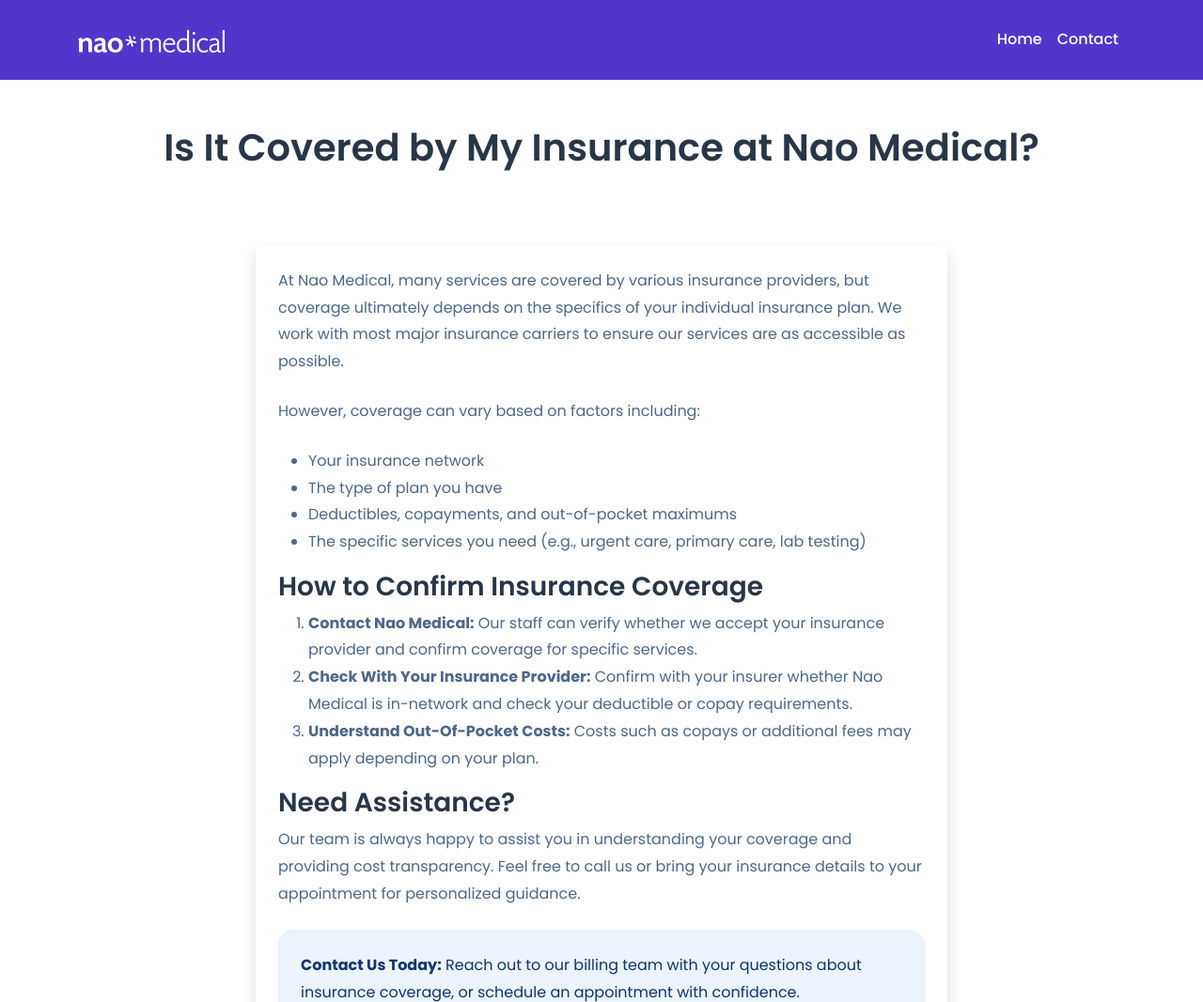
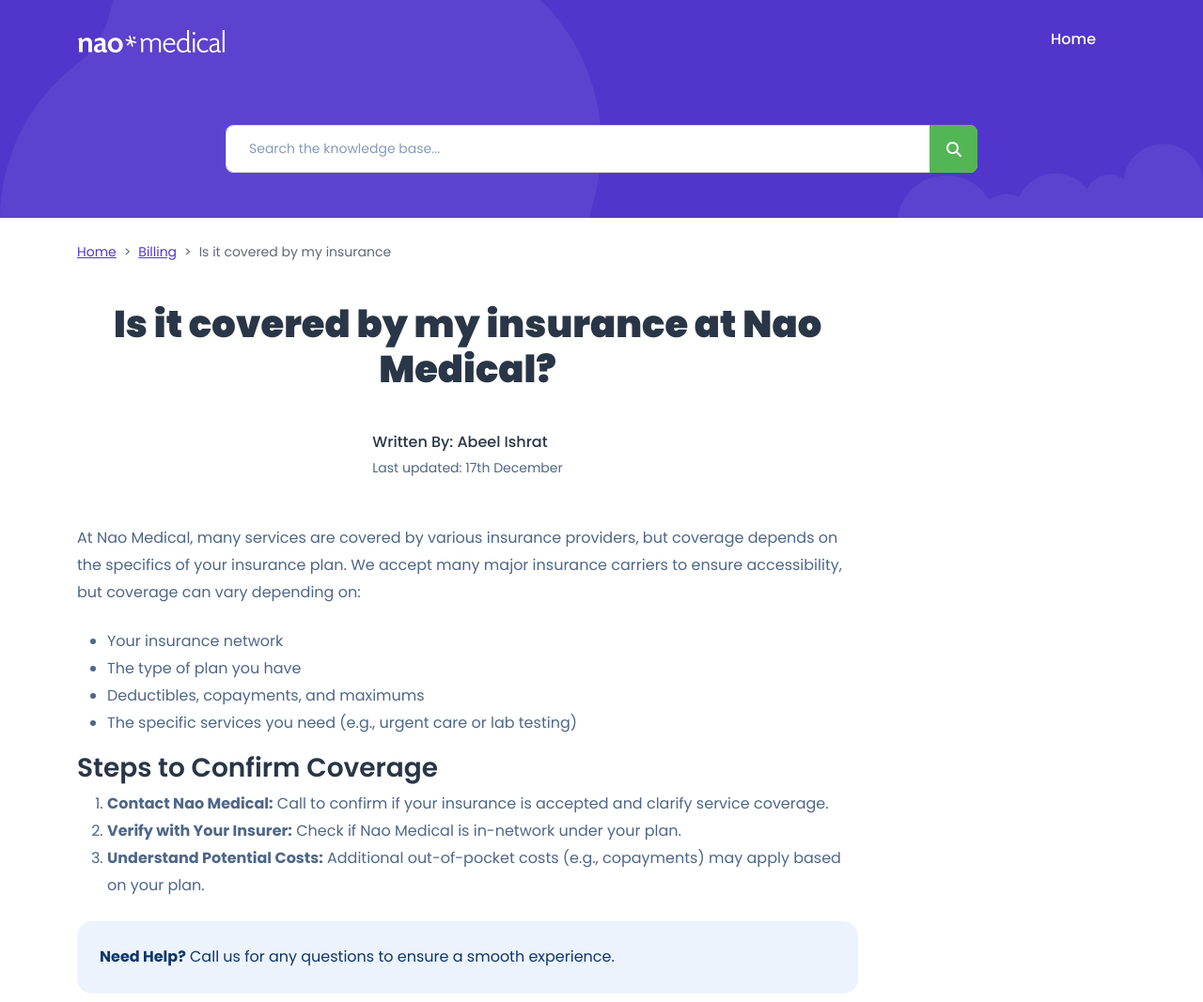
Before and after one commit to AbeelIshrat1602/Support_Pages_New, a plain HTML site: page help-article.html in a window 1280 px wide. Shown: the top 1067 px of the page at 94% size. Drawn offline with nearby package versions, Linux system fonts and the light colour scheme.

Commit message:
Article updated

```diff
--- a/help-article.html
+++ b/help-article.html
@@ -1,101 +1,154 @@
 <!DOCTYPE html>
 <html lang="en">
 <head>
-    <title>Insurance Coverage at Nao Medical</title>
+    <title>DevDesk - Bootstrap Knowledge Base &amp; Help Centre Template For Tech Products</title>
 
     <!-- Meta -->
     <meta charset="utf-8">
     <meta http-equiv="X-UA-Compatible" content="IE=edge">
     <meta name="viewport" content="width=device-width, initial-scale=1.0">
-    <meta name="description" content="Learn whether your insurance is accepted at Nao Medical.">
-    <meta name="author" content="Nao Medical">
+    <meta name="description" content="Bootstrap Knowledge Base and Help Centre Template">
+    <meta name="author" content="Xiaoying Riley at 3rd Wave Media">
     <link rel="shortcut icon" href="favicon.ico">
 
     <!-- Google Font -->
     <link rel="preconnect" href="https://fonts.googleapis.com">
 	<link rel="preconnect" href="https://fonts.gstatic.com" crossorigin>
-    <link href="https://fonts.googleapis.com/css2?family=Poppins:wght@400;500;600;700&display=swap" rel="stylesheet">
+	<link href="https://fonts.googleapis.com/css2?family=Poppins:ital,wght@0,100;0,200;0,300;0,400;0,500;0,600;0,700;0,800;0,900;1,100;1,200;1,300;1,400;1,500&display=swap" rel="stylesheet">
 
-    <!-- CSS & FontAwesome -->
+    <!-- Bootstrap Icons -->
     <link rel="stylesheet" href="https://cdn.jsdelivr.net/npm/bootstrap-icons@1.10.5/font/bootstrap-icons.css">
+
+    <!-- FontAwesome JS-->
     <script defer src="assets/fontawesome/js/all.min.js"></script>
+
+    <!-- Plugin CSS -->
+    <link rel="stylesheet" href="https://cdnjs.cloudflare.com/ajax/libs/highlight.js/11.9.0/styles/atom-one-dark-reasonable.min.css">
+
+    <!-- Theme CSS -->
     <link id="theme-style" rel="stylesheet" href="assets/css/devdesk.css">
+
 </head>
 
 <body>
 	<div class="page-header-wrapper">
+		<div class="page-header-bg-pattern-holder">
+			<div class="bg-pattern-top"></div>
+			<div class="bg-pattern-bottom"></div>
+		</div><!--//page-header-bg-pattern-holder-->
+
 	    <header class="header">
 			<div class="container">
-                <nav class="navbar navbar-expand-lg">
+				<nav class="navbar navbar-expand-lg" >
 					<div class="site-logo me-3">
 						<a class="navbar-brand" href="index.html">
 							<img class="logo-icon" src="assets/images/logo.png" alt="logo">
 						</a>
-                    </div>
-                    <button class="navbar-toggler" type="button" data-bs-toggle="collapse" data-bs-target="#navigation">
-                        <span></span>
-						<span></span>
-						<span></span>
+					</div><!--//site-logo-->
+
+
+					<button class="navbar-toggler collapsed" type="button" data-bs-toggle="collapse" data-bs-target="#navigation" aria-controls="navigation" aria-expanded="false" aria-label="Toggle navigation">
+				        <span> </span>
+						<span> </span>
+						<span> </span>
 				    </button>
-                    <div class="collapse navbar-collapse" id="navigation">
-                        <ul class="navbar-nav ms-auto">
-                            <li class="nav-item"><a class="nav-link" href="index.html">Home</a></li>
-                            <li class="nav-item"><a class="nav-link" href="contact.html">Contact</a></li>
-                        </ul>
+
+					<div class="collapse navbar-collapse ms-auto" id="navigation">
+
+						<ul class="navbar-nav ms-auto align-items-lg-center">
+							<li class="nav-item me-lg-4">
+								<a class="nav-link" href="index.html">Home</a>
+							</li>
+
+						</ul><!--//navbar-nav-->
 					</div>
 				</nav>
-            </div>
-        </header>
-    </div>
+			</div><!--//container-->
 
-    <div class="page-heading-holder bg-light text-center py-5">
-        <div class="container">
-            <h1>Is It Covered by My Insurance at Nao Medical?</h1>
+		</header><!--//header-->
+
+		<div class="page-heading-holder">
+			<div class="container text-center">
+
+			    <div class="page-heading-sub single-col-max mx-auto">
+
+				    <div class="help-search-main d-block mx-auto">
+		                 <form class="search-form w-100">
+				            <input type="text" placeholder="Search the knowledge base..." name="search" class="form-control search-input">
+				            <button type="submit" class="btn search-btn" value="Search">
+				                <svg width="16px" height="16px" viewBox="0 0 16 16" version="1.1" xmlns="http://www.w3.org/2000/svg" xmlns:xlink="http://www.w3.org/1999/xlink">
+    <g id="Page-1" stroke="none" stroke-width="1" fill="none" fill-rule="evenodd">
+        <g id="search" transform="translate(-1.000000, 0.000000)" fill="#FFFFFF" fill-rule="nonzero">
+            <path d="M11.7297644,1.56712981 C9.1503137,-0.644294379 5.30290309,-0.496046815 2.90126795,1.90730746 C0.499632815,4.31066174 0.354138355,8.15817744 2.56740774,10.7360451 C4.78067712,13.3139128 8.60590394,13.7523024 11.345,11.742 L11.344,11.742 C11.3733333,11.782 11.406,11.8203333 11.442,11.857 L15.292,15.707 C15.6824653,16.0977414 16.3157585,16.0979653 16.7065,15.7075 C17.0972414,15.3170347 17.0974653,14.6837415 16.707,14.293 L12.857,10.443 C12.8212661,10.40679 12.7828212,10.3733596 12.742,10.343 C14.7503419,7.60346614 14.3092152,3.778554 11.7297644,1.56712981 Z M9.75000002,10.3971144 C8.35769516,11.200962 6.64230484,11.200962 5.24999998,10.3971144 C3.85769513,9.5932668 2.99999998,8.10769519 3,6.50000001 C3.00000004,4.01471867 5.01471865,2.00000008 7.5,2.00000008 C9.98528135,2.00000008 12,4.01471867 12,6.50000001 C12,8.10769519 11.1423049,9.5932668 9.75000002,10.3971144 Z" id="Shape"></path>
+        </g>
+    </g>
+</svg>
+				            </button>
+				        </form>
+		            </div><!--//help-search-main-->
                 </div>
 			</div>
+		</div><!--//page-heading-holder-->
+	</div><!--//page-header-wrapper-->
 
-    <main class="help-content-wrapper py-4">
+	<div class="help-breadcrumb-container pt-4">
+		<div class="container">
+			<nav style="--bs-breadcrumb-divider: '>';" aria-label="breadcrumb">
+			    <ol class="breadcrumb">
+				    <li class="breadcrumb-item"><a href="index.html">Home</a></li>
+				    <li class="breadcrumb-item"><a href="Billing.html">Billing</a></li>
+				    <li class="breadcrumb-item active" aria-current="page">Is it covered by my insurance</li>
+			    </ol>
+			</nav>
+		</div><!--//container-->
+	</div><!--//help-breadcrumb-container-->
+
+	<div class="help-content-wrapper theme-section pt-4">
 		<div class="container">
 			<div class="row">
-                <div class="col-lg-8 mx-auto">
-                    <article class="help-article p-4 bg-white rounded shadow">
-                        <p>At Nao Medical, many services are covered by various insurance providers, but coverage ultimately depends on the specifics of your individual insurance plan. We work with most major insurance carriers to ensure our services are as accessible as possible.</p>
+	            <div class="col-lg-8 col-xl-9">
+		            <section class="main-section order-lg-last">
+			           <article class="help-article mb-5">
+				            <header class="article-header mb-5">
+					            <h1 class="heading-level-1 text-center mb-2">Is it covered by my insurance at Nao Medical?</h1>
+					            <div class="article-meta mx-auto d-flex justify-content-center align-items-center">
+						            <div class="meta-info-wrapper">
+							            <div class="meta-author">Written By: Abeel Ishrat</div>
+							            <div class="meta-time">Last updated: 17th December</div>
+						            </div>
+						        </div><!--//article-meta-->
+				            </header>
 
-                        <p>However, coverage can vary based on factors including:</p>
+				            <p>At Nao Medical, many services are covered by various insurance providers, but coverage depends on the specifics of your insurance plan. We accept many major insurance carriers to ensure accessibility, but coverage can vary depending on:</p>
 				            <ul>
 					            <li>Your insurance network</li>
 					            <li>The type of plan you have</li>
-                            <li>Deductibles, copayments, and out-of-pocket maximums</li>
-                            <li>The specific services you need (e.g., urgent care, primary care, lab testing)</li>
+					            <li>Deductibles, copayments, and maximums</li>
+					            <li>The specific services you need (e.g., urgent care or lab testing)</li>
 				            </ul>
 
-                        <h3>How to Confirm Insurance Coverage</h3>
+				            <h3>Steps to Confirm Coverage</h3>
 				            <ol>
-                            <li><strong>Contact Nao Medical:</strong> Our staff can verify whether we accept your insurance provider and confirm coverage for specific services.</li>
-                            <li><strong>Check With Your Insurance Provider:</strong> Confirm with your insurer whether Nao Medical is in-network and check your deductible or copay requirements.</li>
-                            <li><strong>Understand Out-Of-Pocket Costs:</strong> Costs such as copays or additional fees may apply depending on your plan.</li>
+					            <li><strong>Contact Nao Medical:</strong> Call to confirm if your insurance is accepted and clarify service coverage.</li>
+					            <li><strong>Verify with Your Insurer:</strong> Check if Nao Medical is in-network under your plan.</li>
+					            <li><strong>Understand Potential Costs:</strong> Additional out-of-pocket costs (e.g., copayments) may apply based on your plan.</li>
 				            </ol>
 
-                        <h3>Need Assistance?</h3>
-                        <p>Our team is always happy to assist you in understanding your coverage and providing cost transparency. Feel free to call us or bring your insurance details to your appointment for personalized guidance.</p>
-
 				            <div class="theme-callout theme-callout-info mt-4">
-                            <strong>Contact Us Today:</strong> Reach out to our billing team with your questions about insurance coverage, or schedule an appointment with confidence.
+							    <strong>Need Help?</strong> Call us for any questions to ensure a smooth experience.
 						    </div>
 			            </article>
+		            </section>
 	            </div>
 		   </div>
-        </div>
-    </main>
-
-    <footer class="footer py-4 bg-light">
-        <div class="container text-center">
-            <p class="mb-0">&copy; 2023 Nao Medical. All rights reserved.</p>
-        </div>
-    </footer>
+		</div><!--//container-->
+	</div><!--//help-content-wrapper-->
 
 	<!-- Javascript -->
     <script src="assets/plugins/popper.min.js"></script>
     <script src="assets/plugins/bootstrap/js/bootstrap.min.js"></script>
+    <script src="assets/plugins/stickyfill/dist/stickyfill.min.js"></script>
+    <script src="https://cdnjs.cloudflare.com/ajax/libs/highlight.js/11.9.0/highlight.min.js"></script>
+    <script src="assets/js/highlightjs-custom.js"></script>
 </body>
 </html>
```
Lines whose indentation alone changed are shown as unchanged.
